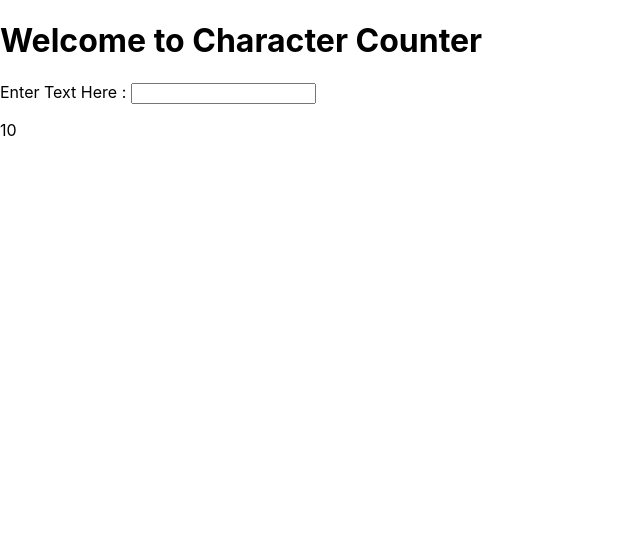
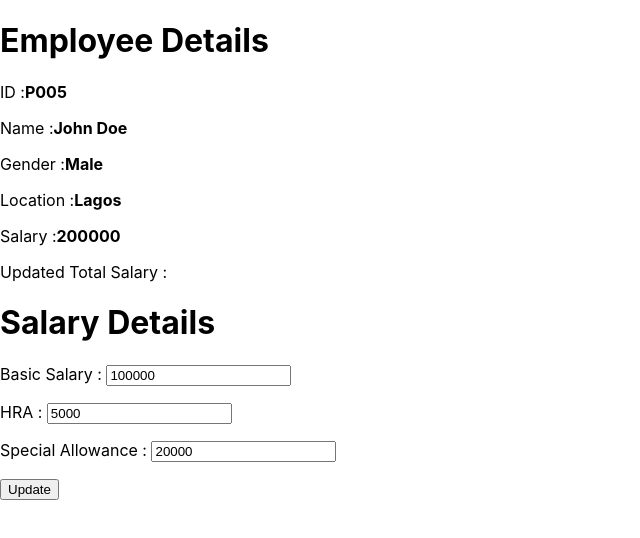
Before and after one commit to apostleyemi/Myreact, a React (Create React App) app: page / in a window 1280 px wide. Shown: the top 538 px of the page, without its empty margins (0-640 px from the left). Built offline with nearby package versions, Linux system fonts and the light colour scheme.

Commit message:
State and prop usage

```diff
--- a/src/index.js
+++ b/src/index.js
@@ -2,69 +2,96 @@
 import ReactDOM from 'react-dom';
 import './index.css';
 
+class Employee extends React.Component
+{
 
-class CountCharacters extends React.Component{
  constructor(props)
  {
    super(props);
    this.state={
-     message:'',
-     counter:10
+
+    updateSalary:null
    };
  }
- onMessageChange(text)
- {
-     this.setState({
-         message:'message has  '+ text.length+ '  number of characters',
+ getUpdatedSalary=(salary)=>{
+   this.setState({updateSalary:salary});
 
-       });
  }
-render()
-{
+ render(){
+
        return <div>
-
-     <h1>Welcome to Character Counter </h1>
-
+         <h1>Employee Details </h1>
         <p>
-       <label>Enter Text Here : <input type="text" onChange={
-         e=>this.onMessageChange(e.target.value)
-       } ></input></label>
+          <label>ID :<b>{this.props.Id}</b></label>
         </p>
         <p>
-       <label>{this.state.message}</label>
+          <label>Name :<b>{this.props.Name}</b></label>
         </p>
         <p>
-       <label>{this.state.counter}</label>
+          <label>Gender :<b>{this.props.Gender}</b></label>
         </p>
+        <p>
+          <label>Location :<b>{this.props.Location}</b></label>
+        </p>
+        <p>
+          <label>Salary :<b>{this.props.Salary}</b></label>
+        </p>
+        <p>
+          <label>Updated Total Salary :<b>{this.state.updateSalary}</b></label>
+        </p>
+        <Salary BasicSalary={this.props.BasicSalary}  HRA={this.props.HRA}
+        SpecialAllowance={this.props.SpecialAllowance} onSalaryChange={this.getUpdatedSalary} ></Salary>
+
+
        </div>
  }
 
 
 
 }
-class Employee extends React.Component{
-  state={counter:0};
-    addEmployee=()=>{
-      this.setState({counter:this.state.counter+1})
-     /*  this.counter=this.counter+1; */
-        /*  alert("Praise God Employee Exists");
-         alert("you have clicked "+this.counter+"times"); */
+
+class Salary extends React.Component
+{
+  constructor(props){
+   super(props);
+   this.basic=React.createRef();
+   this.hrs=React.createRef();
+   this.sa=React.createRef();
+
+   this.state={
+     basic:this.props.BasicSalary,
+     hrs:this.props.HRA,
+     sa:this.props.SpecialAllowance
+   };
   }
 
- render(){
+  updateSalary=()=>{
+    let salary=parseInt(this.basic.current.value)+ parseInt(this.hrs.current.value)
+    +parseInt(this.sa.current.value);
+    this.props.onSalaryChange(salary);
+
+  }
+ render()
+ {
    return <div>
-           <h1>Manage Employee</h1>
+
+            <h1> Salary Details </h1>
             <p>
-             <button onClick={this.addEmployee}  >Add Employee</button>
+              <label>Basic Salary : <input type="text" ref={this.basic} defaultValue={this.state.basic}></input></label>
             </p>
             <p>
-             <label>Employee button in clicked<b>{this.state.counter}</b> times</label>
+              <label>HRA : <input type="text" ref={this.hrs} defaultValue={this.state.hrs}></input></label>
             </p>
-
+            <p>
+              <label>Special Allowance  : <input type="text" ref={this.sa} defaultValue={this.state.sa}></input></label>
+            </p>
+            <button onClick={this.updateSalary}>Update</button>
    </div>
  }
 
 }
 
-const element=<CountCharacters></CountCharacters>
+const element=<Employee Id="P005" Name="John Doe" Gender="Male"
+ Location="Lagos" Salary="200000" BasicSalary="100000" HRA="5000" SpecialAllowance="20000"></Employee>
+
  ReactDOM.render(element,document.getElementById("root"));
```
Lines whose indentation alone changed are shown as unchanged.
